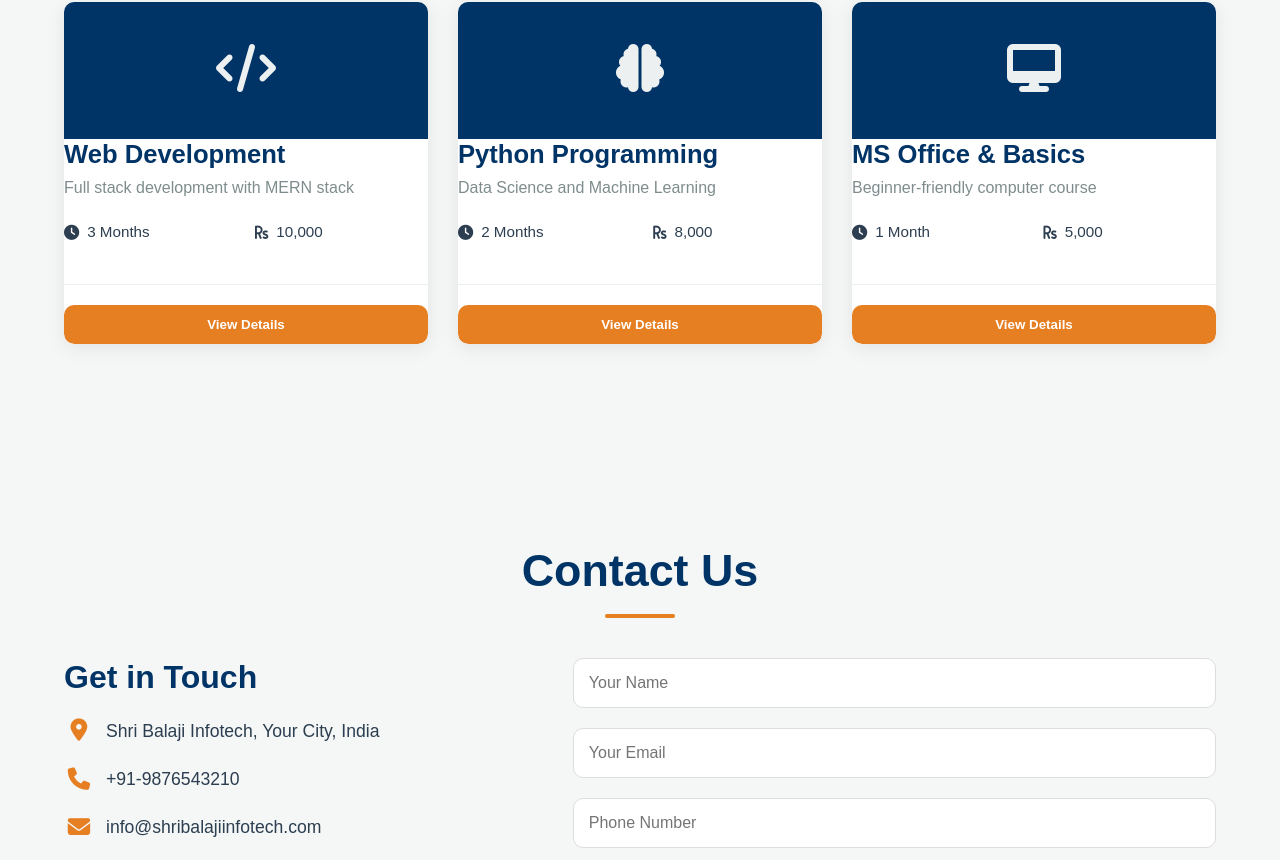
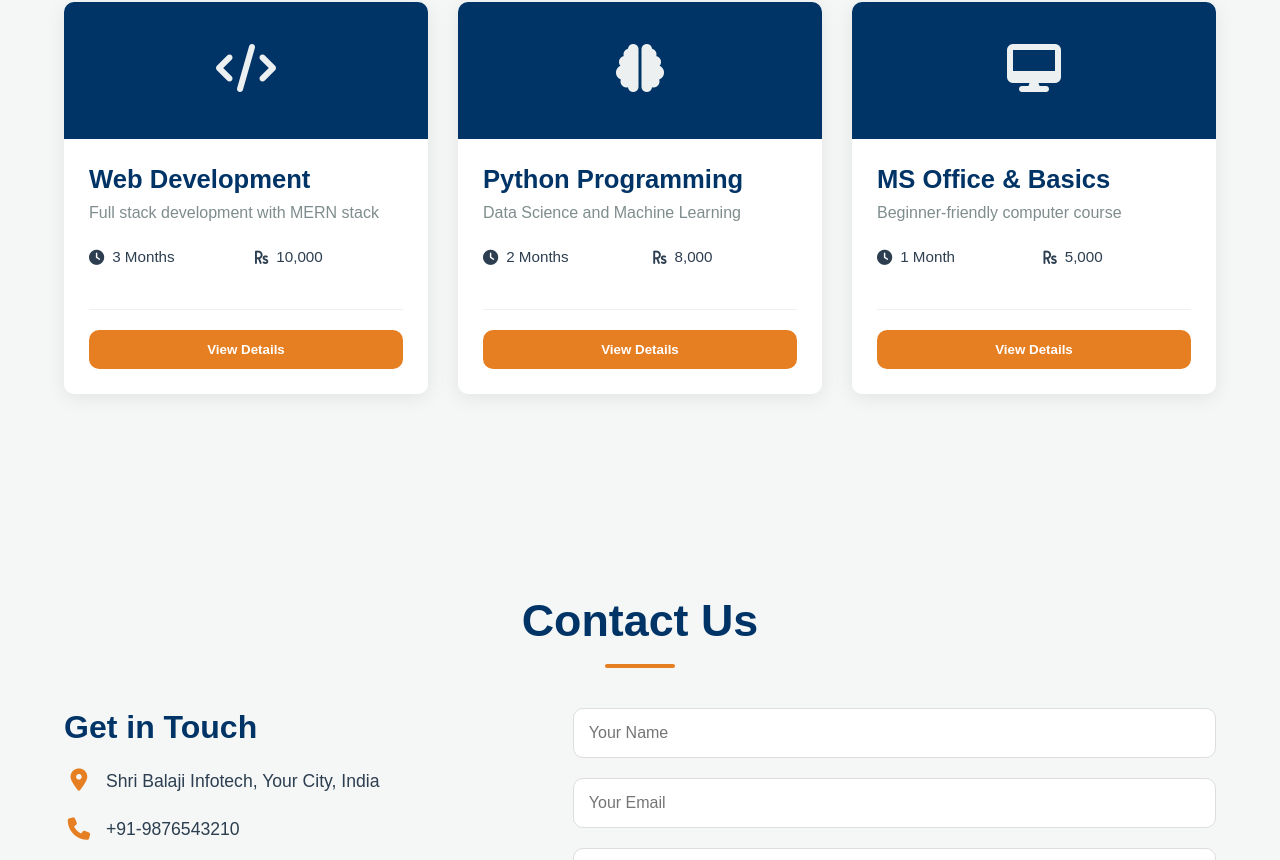
Before and after one commit to 2004Asbah/shri-balaji-infotech, a plain HTML site: page index.html in a window 1280 px wide. Shown: the part 1598-2458 px from the top of the page. Drawn offline with Linux system fonts and the light colour scheme.

Commit message:
Update index.html

```diff
--- a/index.html
+++ b/index.html
@@ -8,8 +8,6 @@
     <link rel="stylesheet" href="https://cdnjs.cloudflare.com/ajax/libs/font-awesome/6.4.0/css/all.min.css">
 </head>
 <body>
-    <!-- Header with Logo and Navigation -->
-<!-- Header with Logo and Navigation -->
     <header>
         <div class="container">
             <div class="logo-container">
@@ -31,7 +29,6 @@
         </div>
     </header>
 
-    <!-- Hero Banner with Popup -->
     <section id="home" class="hero">
         <div class="hero-overlay">
             <div class="hero-content">
@@ -40,7 +37,6 @@
                 <button class="cta-button" id="enroll-now">Enroll Now</button>
             </div>
         </div>
-        <!-- Popup Modal -->
         <div class="popup-modal" id="popup">
             <div class="popup-content">
                 <span class="close-btn">&times;</span>
@@ -62,7 +58,6 @@
         </div>
     </section>
 
-    <!-- About Section -->
     <section id="about" class="section">
         <div class="container">
             <h2>About Us</h2>
@@ -83,7 +78,6 @@
         </div>
     </section>
 
-    <!-- Courses Section -->
     <section id="courses" class="section">
         <div class="container">
             <h2>Our Specializations</h2>
@@ -92,6 +86,7 @@
                     <div class="course-icon">
                         <i class="fas fa-code"></i>
                     </div>
+                    <div class="course-card-content">
                       <h3>Web Development</h3>
                       <p>Full stack development with MERN stack</p>
                       <div class="course-details">
@@ -100,10 +95,12 @@
                       </div>
                       <button class="course-btn">View Details</button>
                     </div>
+                </div>
                 <div class="course-card">
                     <div class="course-icon">
                         <i class="fas fa-brain"></i>
                     </div>
+                    <div class="course-card-content">
                       <h3>Python Programming</h3>
                       <p>Data Science and Machine Learning</p>
                       <div class="course-details">
@@ -112,10 +109,12 @@
                       </div>
                       <button class="course-btn">View Details</button>
                     </div>
+                </div>
                 <div class="course-card">
                     <div class="course-icon">
                         <i class="fas fa-desktop"></i>
                     </div>
+                    <div class="course-card-content">
                       <h3>MS Office & Basics</h3>
                       <p>Beginner-friendly computer course</p>
                       <div class="course-details">
@@ -126,9 +125,9 @@
                     </div>
                 </div>
             </div>
+        </div>
     </section>
 
-    <!-- Contact Section -->
     <section id="contact" class="section">
         <div class="container">
             <h2>Contact Us</h2>
@@ -158,7 +157,6 @@
         </div>
     </section>
 
-    <!-- Footer -->
     <footer>
         <div class="container">
             <div class="footer-content">
```
Lines whose indentation alone changed are shown as unchanged.
